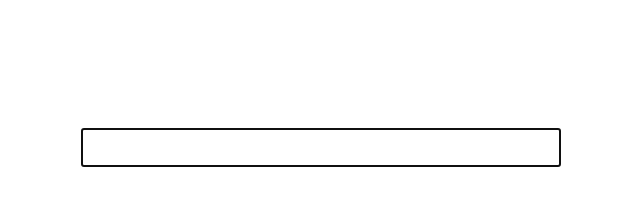
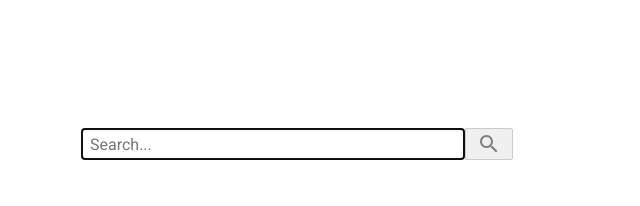
Before and after one commit to hdorothea/Autocomplete, a website built with webpack: page index.html in a window 1280 px wide. Shown: the whole page, without its empty margins (319-959 px from the left). Built offline with nearby package versions, Linux system fonts and the light colour scheme.

Commit message:
Add button and styles

```diff
--- a/index.html
+++ b/index.html
@@ -10,10 +10,19 @@
 </head>
 
 <body>
-  <div class="search-container">
-    <input autofocus class="query-input" type="text" />
-    <ul class="suggestions"></ul>
-  </div>
+    <div class="search-container">
+      <div class="suggestion-container">
+        <input placeholder='Search...' autofocus class="query-input" type="text" maxlength="50"/>
+        <ul class="suggestions"></ul>
+      </div>
+      <button class="query-button">
+        <svg class="query-icon" viewBox="0 0 24 24">
+          <path d="M15.5 14h-.79l-.28-.27C15.41 12.59 16 11.11 16 9.5 16 5.91 13.09 3 9.5 3S3 5.91 3 9.5 5.91 16 9.5 16c1.61 0 3.09-.59 4.23-1.57l.27.28v.79l5 4.99L20.49 19l-4.99-5zm-6 0C7.01 14 5 11.99 5 9.5S7.01 5 9.5 5 14 7.01 14 9.5 11.99 14 9.5 14z"
+          />
+          <path d="M0 0h24v24H0z" fill="none" />
+        </svg>
+      </button>
+    </div>
   <script type="text/javascript" src="assets/bundle.js"></script>
 </body>
 
--- a/styles.css
+++ b/styles.css
@@ -1,22 +1,47 @@
-.query-input {
-  font-family: Roboto, Noto, sans-serif;
-  font-size: 1em;
-  padding: 0.5em;
+*{
+  box-sizing: border-box;
+}
+
+body {
+  margin: 0;
+  padding: 0;
 }
 
 .search-container {
+  width: 90%;
   margin-left: auto;
   margin-right: auto;
-  margin-top: 8em;
+  margin-top: 8rem;
   display: flex;
-  flex-direction: column;
-  width: 80%;
+  flex-direction: row;
+  align-items: flex-start;
 }
 
 @media (min-width: 500px) {
   .search-container {
     width: 30em;
   }
+}
+.suggestion-container {
+  display: flex;
+  flex-direction: column;
+  width: 80%;
+  min-width: 0;
+  flex-shrink: 1;
+}
+
+
+.query-input {
+  font-family: Roboto, Noto, sans-serif;
+  font-size: 1rem;
+  padding: 0.5rem;
+  height: 2rem;
+  border-radius: 2px 0 0 2px;
+}
+
+.query-input, .query-button {
+  border: 1px solid #ccc;
+  box-shadow: rgb(238, 238, 238) 0px 1px 2px 0px inset;
 }
 
 .suggestions {
@@ -27,9 +52,10 @@
   display: none;
   padding-top: 1em;
   padding-bottom: 1em;
-  font-size: 0.9em;
   border: 1px solid #ccc;
-  box-shadow: rgba(0, 0, 0, 0.2) 0px 2px 4px 0px;
+  box-shadow: rgba(177, 80, 80, 0.2) 0px 2px 4px 0px;
+  font-size: 0.9rem;
+  word-wrap: break-word;
 }
 
 .suggestions.show {
@@ -37,12 +63,40 @@
 }
 
 .suggestion {
-  padding-top: 0.2em;
-  padding-bottom: 0.2em;
+  padding-top: 0.4em;
+  padding-bottom: 0.4em;
   padding-left: 1em;
   padding-right: 1em;
+  max-width: 100%;
+  margin: 0;
 }
 
 .suggestion.active {
-  background-color: gainsboro;
+  background-color: rgb(238,238,238);
 }
+
+.query-button {
+  width: 10%;
+  outline: 0;
+  min-width: 3rem;
+  height: 2rem;
+  background-color: rgb(240, 240, 240);
+  border-radius: 0 2px 2px 0;
+}
+
+.query-button:hover {
+  background-color: rgb(238, 238, 238);
+}
+
+.query-icon {
+  display: block;
+  margin: auto;
+  width: 1.5rem;
+  height: 1.5rem;
+  fill: rgb(128,128,128);
+}
+
+.query-icon:hover {
+  fill: rgb(72,72,72);
+
+}
```
